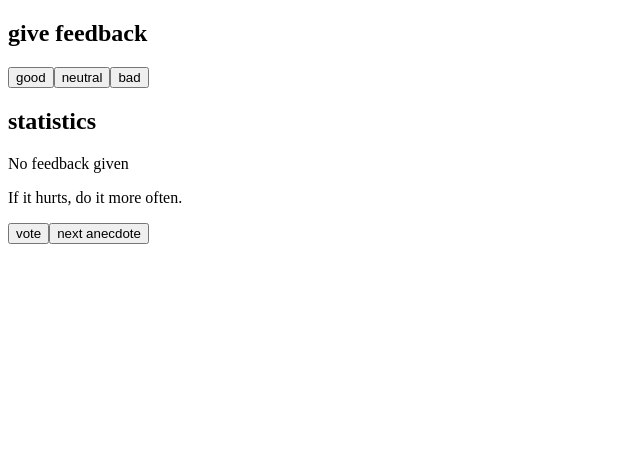
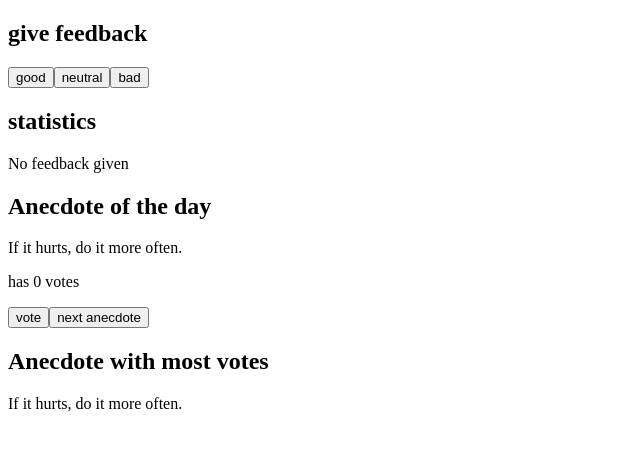
Before and after one commit to imagion/fullstack-course, a React (Vite) app: page / in a window 1280 px wide. Shown: the top 450 px of the page, without its empty margins (0-640 px from the left). Built offline with nearby package versions, Linux system fonts and the light colour scheme.

Commit message:
challenge 1.14

```diff
--- a/src/App.jsx
+++ b/src/App.jsx
@@ -62,6 +62,13 @@ const App = () => {
     setSelected(random);
   };
 
+  const getMostVotes = () => {
+    const copy = [...votes];
+    const maxIndex = copy.indexOf(Math.max(...copy));
+    return maxIndex;
+  };
+  console.log(getMostVotes());
+
   return (
     <div>
       <>
@@ -73,9 +80,14 @@ const App = () => {
         <h2>statistics</h2>
         <Statistics good={good} neutral={neutral} bad={bad} />
 
+        <h2>Anecdote of the day</h2>
         <p>{anecdotes[selected]}</p>
+        <p>has {votes[selected]} votes</p>
         <button onClick={handleVote}>vote</button>
         <button onClick={getRandomAnecdote}>next anecdote</button>
+
+        <h2>Anecdote with most votes</h2>
+        <p>{anecdotes[getMostVotes()]}</p>
       </>
     </div>
   );
```
